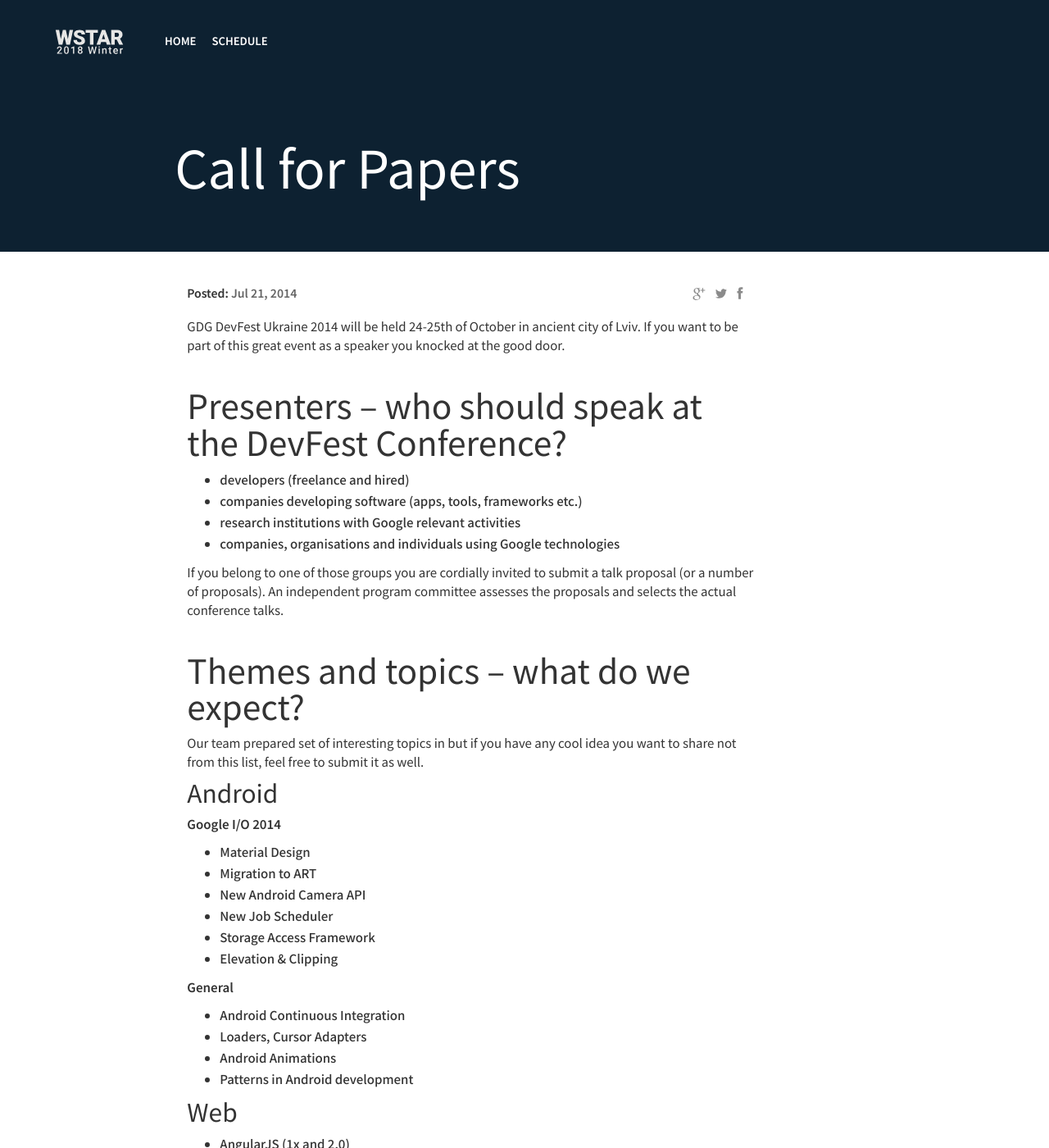
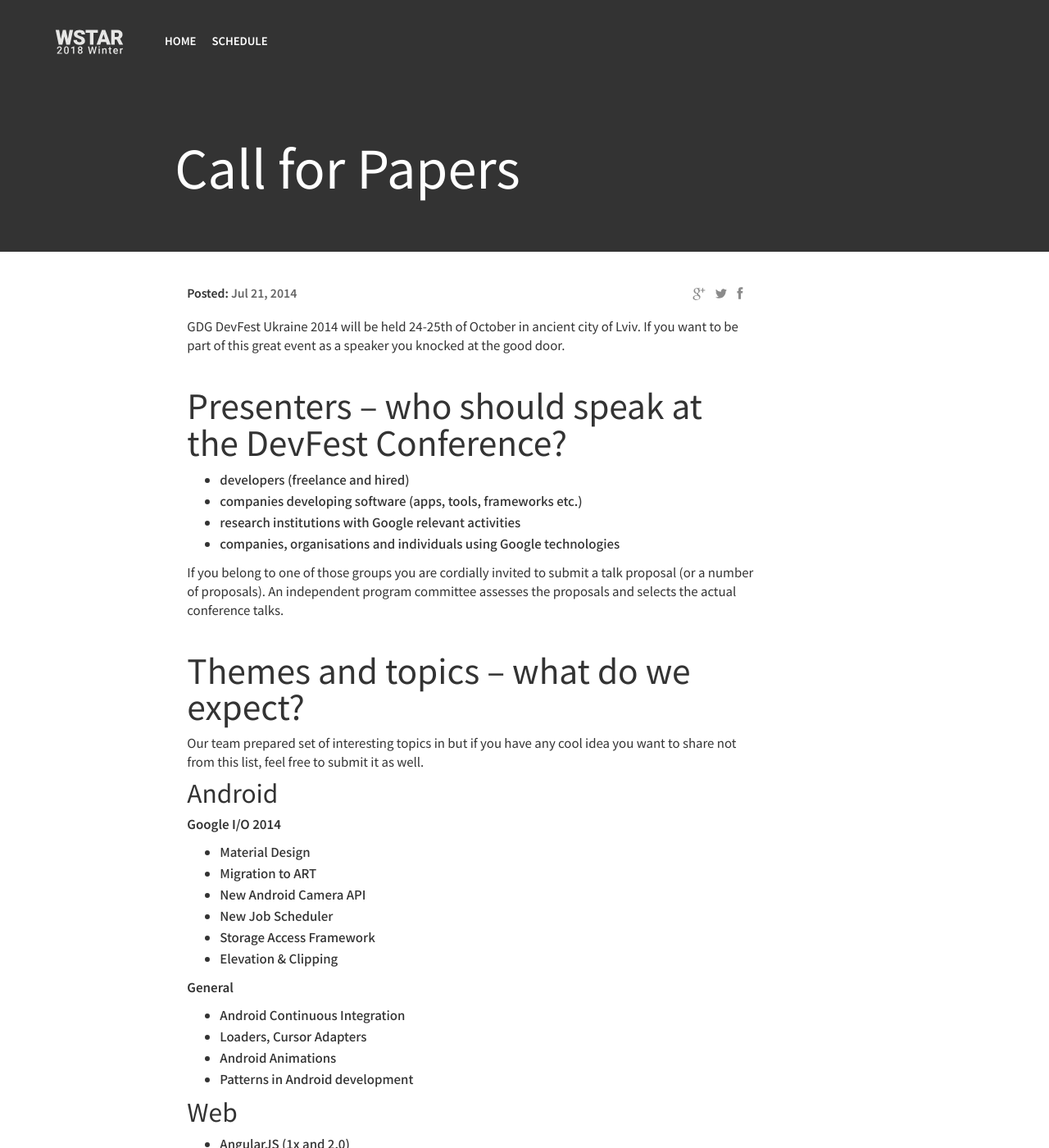
Before and after one commit to JaeyeongYang/dans-snu.github.io, a Jekyll site: the page built from _posts/2014-07-21-call-for-papers.markdown, in a window 1280 px wide and 1400 px high. Shown: the whole window at 82% size. Built offline with Jekyll 4.4.1, drawn with Linux system fonts in a browser that asks for light colours; nearby versions of some CDN libraries; comment, search, counter and statistics services are not loaded.

Commit message:
Remove the primary color from top section

```diff
--- a/_sass/partials/_top-section.scss
+++ b/_sass/partials/_top-section.scss
@@ -2,7 +2,7 @@
     position: relative;
     min-height: 300px;
     padding-top: 0;
-    background: $base-section-background-color;
+    // background: $base-section-background-color;
     @media (max-width: 767px) {
         min-height: 200px;
         padding: 0;
```
